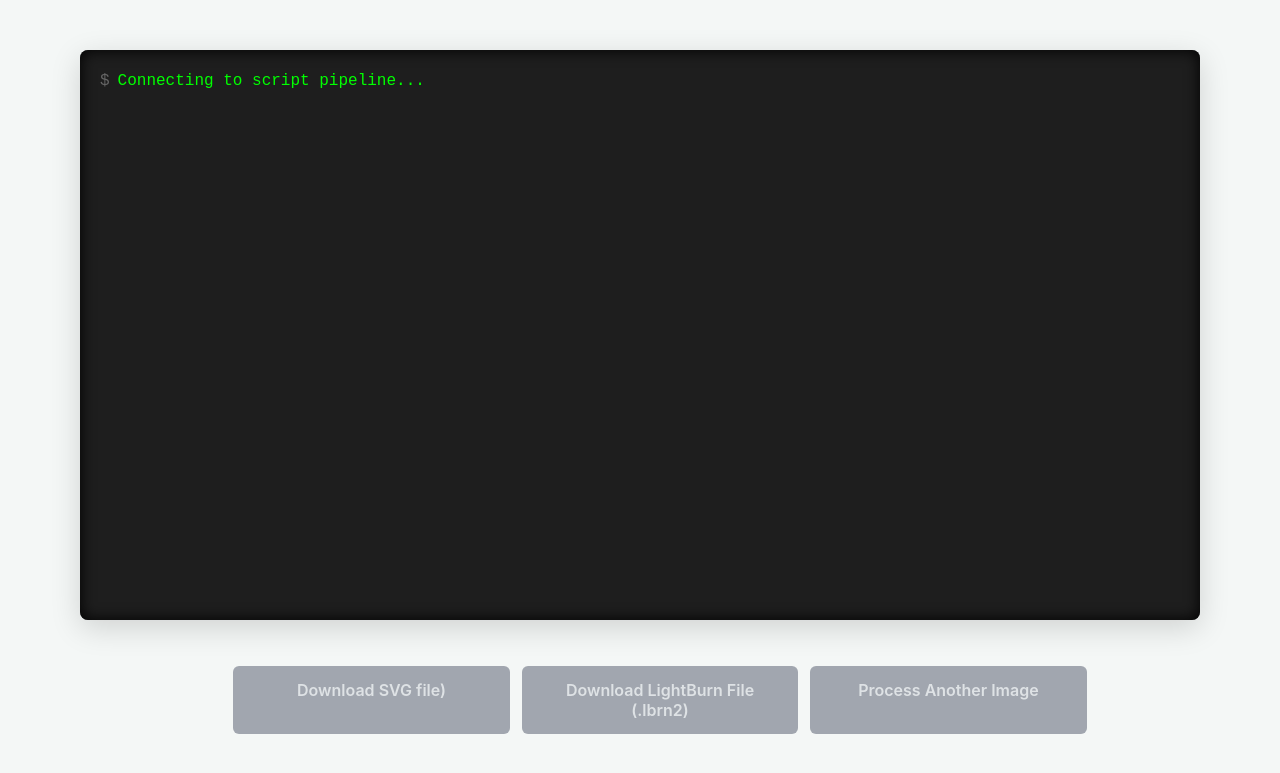
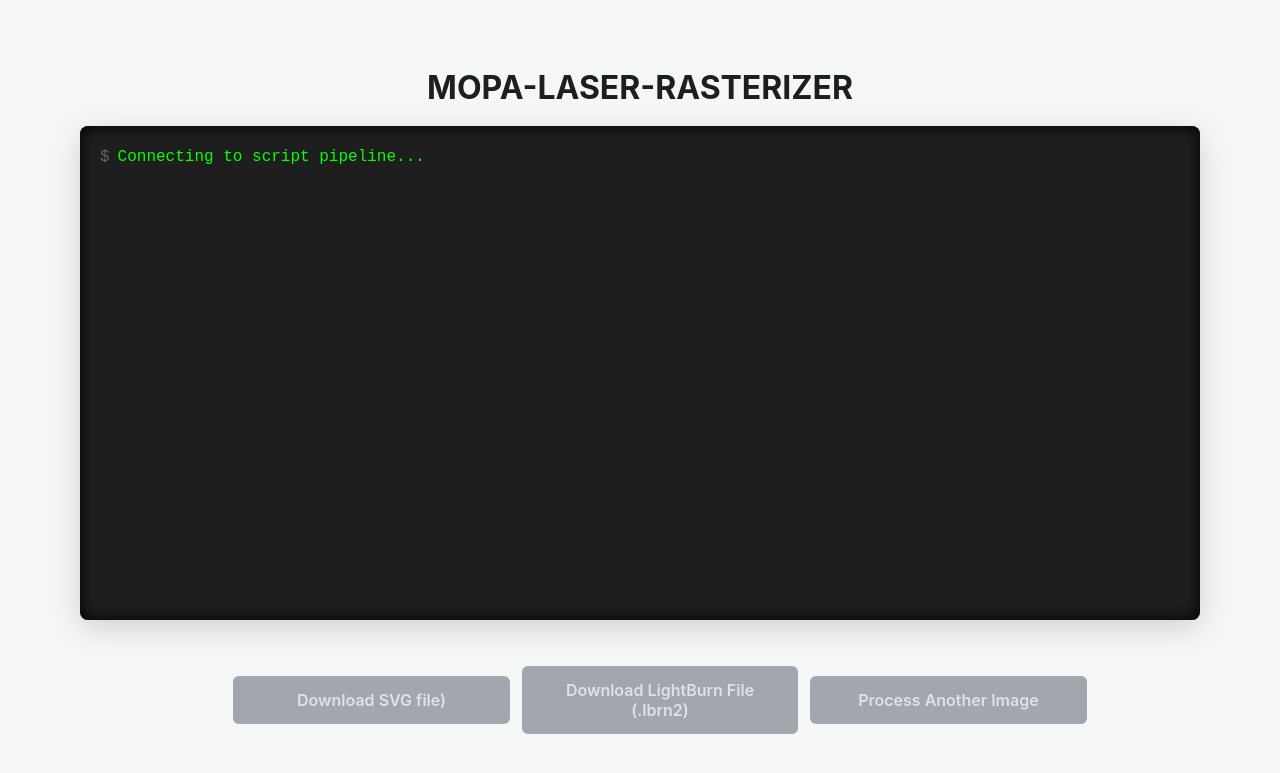
Before and after one commit to chreestopher/mopa-laser-rasterizer, a Flask app: page /list-downloads/1 in a window 1280 px wide. Shown: the top 773 px of the page. Run offline with Flask 3, Linux system fonts and the light colour scheme.

Commit message:
add header

```diff
--- a/templates/loading.html
+++ b/templates/loading.html
@@ -5,8 +5,23 @@
     <meta name="viewport" content="width=device-width, initial-scale=1.0">
     <title>Processing Image</title>
     <style>
+
     * {
         box-sizing: border-box;
+    }
+    .page-header {
+        flex: 1;
+        display: flex;
+        align-items: center;
+        justify-content: center;
+        text-align: center;
+    }
+
+    .page-header h1 {
+        margin: 0;
+        font-size: 32px;
+        font-weight: 700;
+        color: #1e1e1e;
     }
     body {
         font-family: -apple-system, BlinkMacSystemFont, "Segoe UI", Roboto, sans-serif;
@@ -42,7 +57,7 @@
         background: #1a7042;
     }
     .terminal-box {
-        flex: 3;
+        flex: 6;
         min-height: 0;
 
         background: #1e1e1e;
@@ -86,13 +101,17 @@
         }
     }
     .btn-group {
+        flex: 1.33;
         display: flex;
         flex-direction: row;
         gap: 12px;
+
         width: 66.67vw;
         max-width: none;
         margin: 0 auto;
+
         box-sizing: border-box;
+        align-items: center;
     }
     .btn {
         flex: 1 1 0;
@@ -164,6 +183,9 @@
 </head>
 <body>
 
+        <div class="page-header">
+            <h1>MOPA-LASER-RASTERIZER</h1>
+        </div>
         <div class="terminal-box" id="terminal">
             <ul class="log-list" id="log-container">
                 <li class="log-item"><span class="log-prefix">$</span>Connecting to script pipeline...</li>
```
